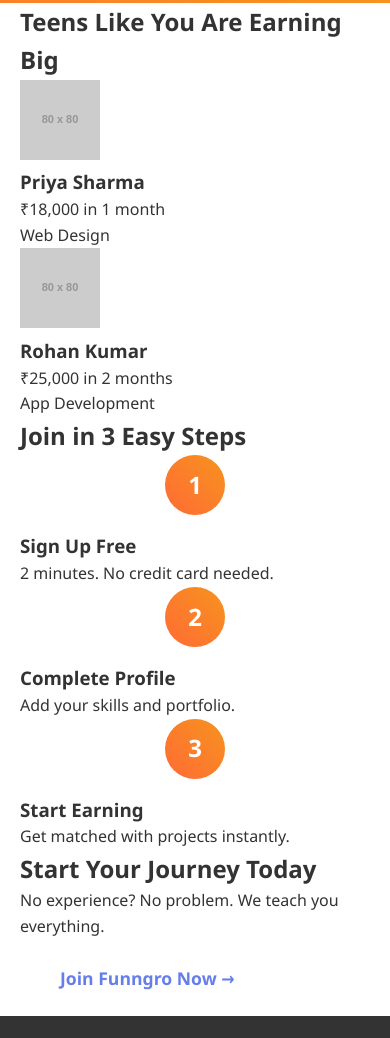
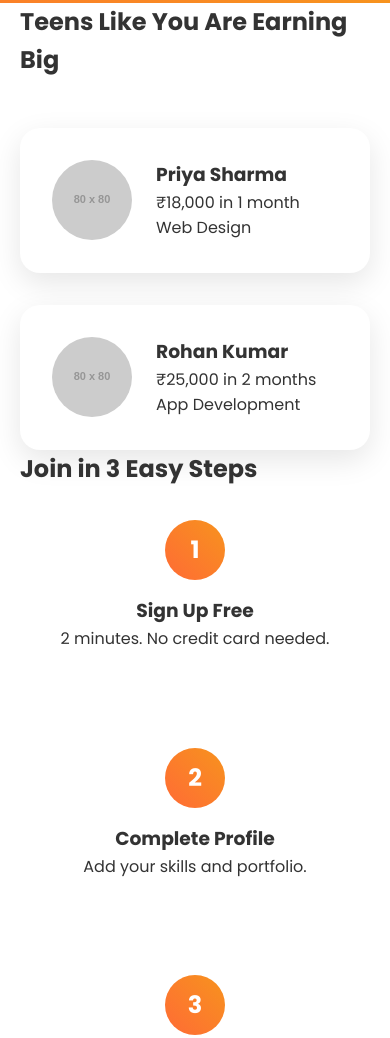
Before and after one commit to najangaurav6-maker/funngro-revamp, a plain HTML site: page teens.html in a window 390 px wide. Shown: the part 547-1585 px from the top of the page. Drawn offline with Linux system fonts and the light colour scheme; placeholder pictures from the web are drawn by us; a script that the page names is missing.

Commit message:
Update style.css

```diff
--- a/style.css
+++ b/style.css
@@ -272,4 +272,112 @@
         flex-direction: column;
         align-items: center;
     }
+
 }
+/* Add to your existing style.css */
+
+@import url('https://fonts.googleapis.com/css2?family=Poppins:wght@300;400;600;700&display=swap');
+
+body {
+    font-family: 'Poppins', sans-serif;
+}
+
+.logo-icon {
+    font-size: 1.5rem;
+    margin-right: 0.5rem;
+}
+
+.hire-section {
+    padding: 100px 0;
+    background: linear-gradient(135deg, #f8f9fa 0%, #e9ecef 100%);
+}
+
+.hire-features {
+    display: grid;
+    grid-template-columns: repeat(auto-fit, minmax(250px, 1fr));
+    gap: 2rem;
+    margin: 3rem 0;
+}
+
+.huge {
+    padding: 1.5rem 4rem !important;
+    font-size: 1.4rem !important;
+}
+
+.cta-section {
+    background: linear-gradient(135deg, #667eea 0%, #764ba2 100%);
+    color: white;
+    padding: 100px 0;
+    text-align: center;
+}
+
+.stories-grid {
+    display: grid;
+    grid-template-columns: repeat(auto-fit, minmax(300px, 1fr));
+    gap: 2rem;
+    margin-top: 3rem;
+}
+
+.story-card {
+    display: flex;
+    align-items: center;
+    gap: 1.5rem;
+    background: white;
+    padding: 2rem;
+    border-radius: 20px;
+    box-shadow: 0 10px 30px rgba(0,0,0,0.1);
+}
+
+.avatar {
+    border-radius: 50%;
+    width: 80px;
+    height: 80px;
+}
+
+.teen-card { border-top: 4px solid #ff6b35; }
+.company-card { border-top: 4px solid #667eea; }
+
+.card-icon {
+    font-size: 3rem;
+    margin-bottom: 1rem;
+}
+
+.btn-link {
+    color: #ff6b35;
+    text-decoration: none;
+    font-weight: 600;
+    display: inline-block;
+    margin-top: 1rem;
+}
+
+.process-steps {
+    display: flex;
+    gap: 2rem;
+    justify-content: center;
+    flex-wrap: wrap;
+}
+
+.process-step {
+    flex: 1;
+    min-width: 250px;
+    text-align: center;
+    padding: 2rem;
+    position: relative;
+}
+
+.process-step:not(:last-child)::after {
+    content: '';
+    position: absolute;
+    top: 50%;
+    right: -2rem;
+    width: 3rem;
+    height: 2px;
+    background: #ff6b35;
+    z-index: -1;
+}
+
+@media (max-width: 768px) {
+    .process-step:not(:last-child)::after {
+        display: none;
+    }
+}
```
